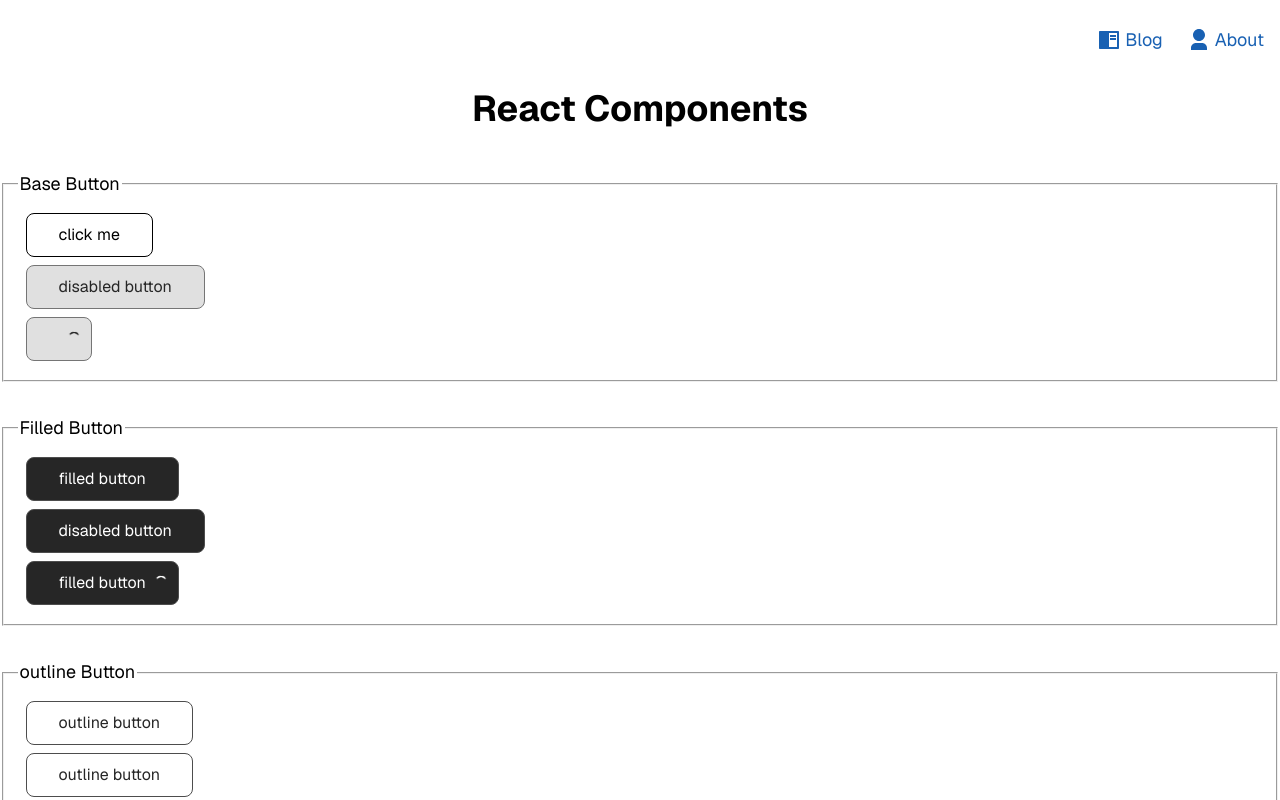
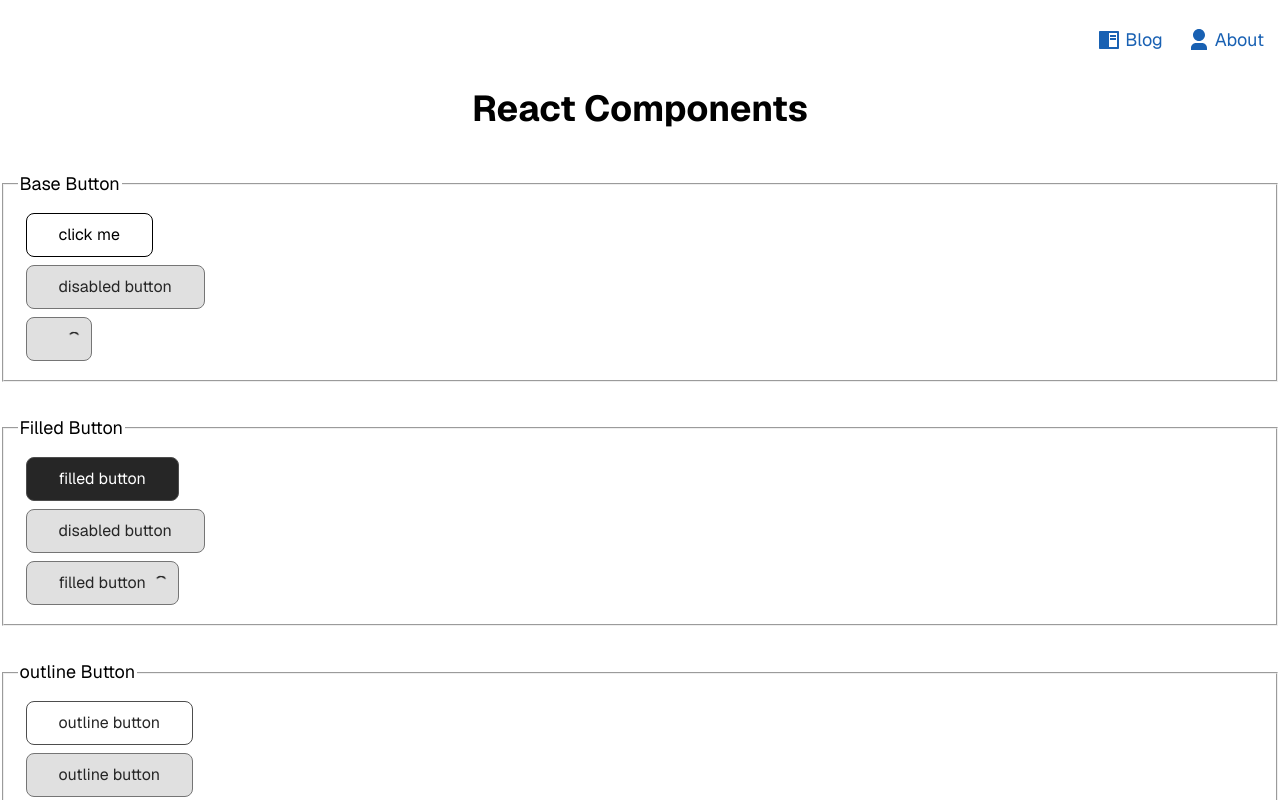
Before and after one commit to codercarl1243/react_components_system, a Next.js app: page / in a window 1280 px wide. Shown: the top 800 px of the page. Built offline with nearby package versions, Linux system fonts and the light colour scheme.

Commit message:
UPDATE ensure disabled state is not overwritten regardless of data attribute specificity

```diff
--- a/app/styles/components/buttons.css
+++ b/app/styles/components/buttons.css
@@ -27,10 +27,11 @@
         grid-column: 3;
         justify-self: center;
     }
+
     /* icon | text | spinner */
-    &.button-w-icon  .icon {
-            grid-column: 1;
-            justify-self: center;
+    &.button-w-icon .icon {
+        grid-column: 1;
+        justify-self: center;
     }
 
     margin: var(--button-margin);
@@ -85,8 +86,9 @@
     }
 
     /* The button can't be disabled using this base button but other packages might add disabled to the button on the DOM. We should maintain consistent styling */
-    &:disabled,
-    &[aria-disabled="true"] {
+    &:is(:disabled, [aria-disabled="true"]),
+    &[data-variant]:is(:disabled, [aria-disabled="true"]),
+    &[data-style]:is(:disabled, [aria-disabled="true"]) {
         --button-bg-color: var(--color-neutral-200);
         --button-color: var(--color-neutral-800);
         --button-border-color: var(--color-neutral-400);
```
